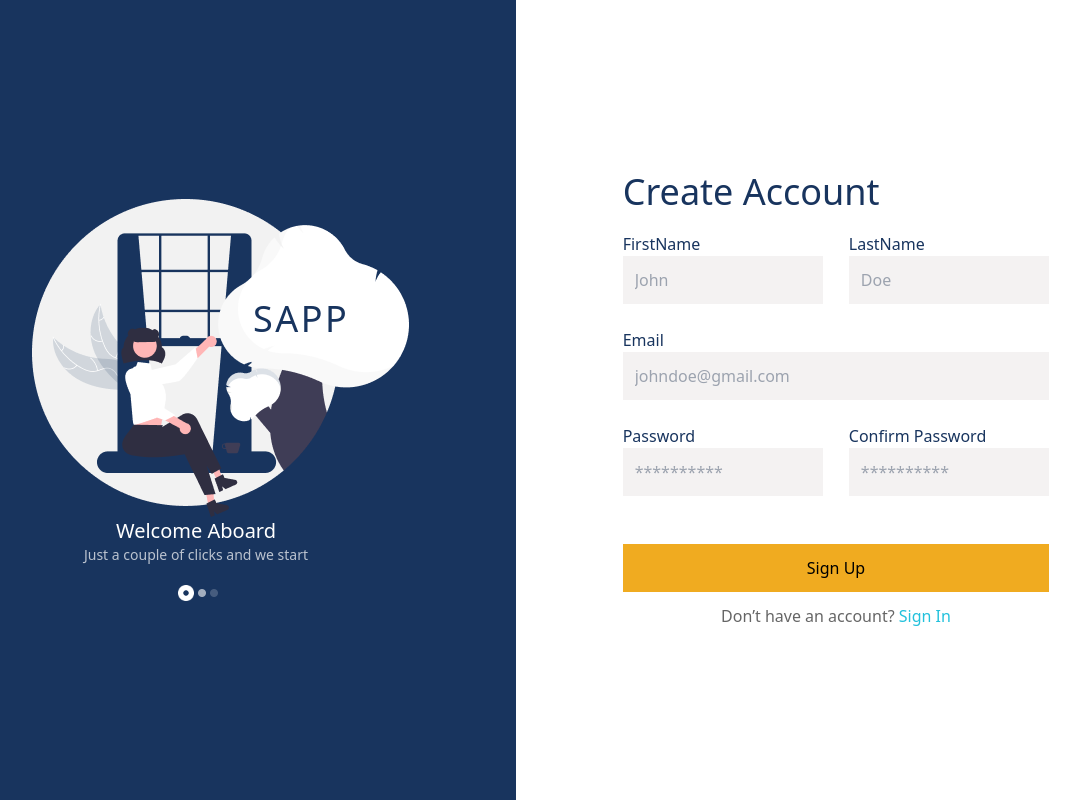
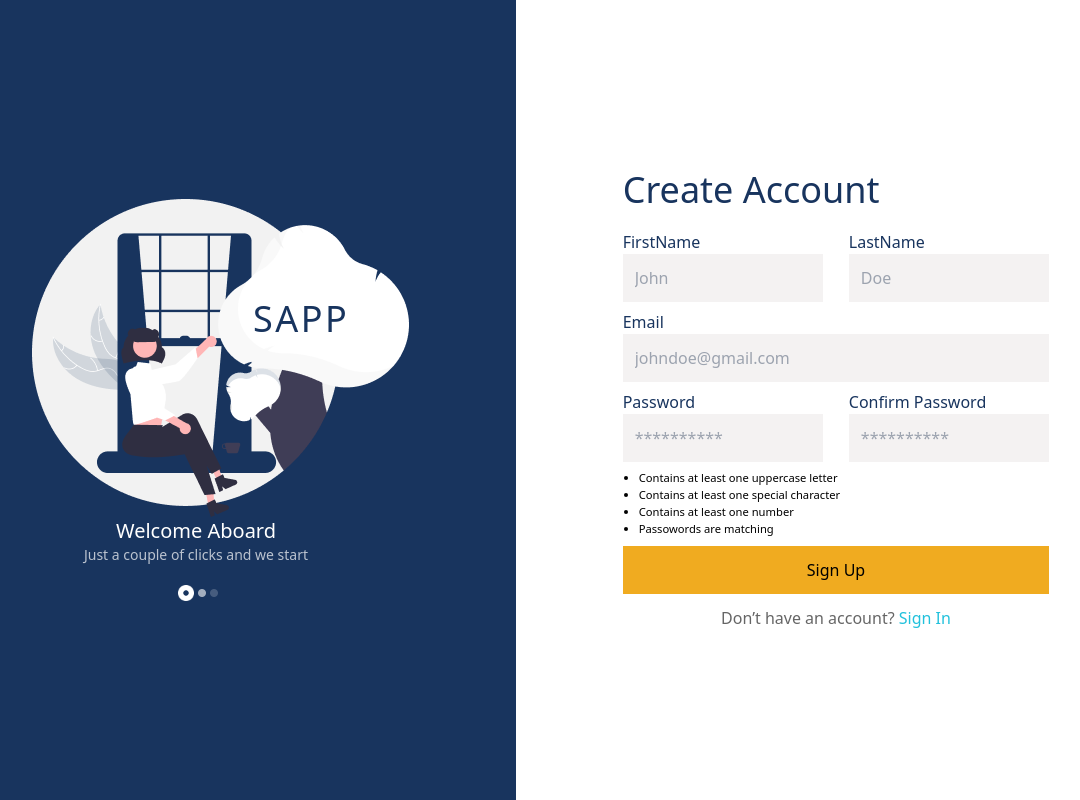
Before and after one commit to Bentike/nuxt-test-app, a Nuxt app: page /SignUp in a window 1280 px wide. Shown: the whole page, without its empty margins (124-1204 px from the left). Built offline with nearby package versions, Linux system fonts and the light colour scheme.

Commit message:
added list items

```diff
--- a/components/Register.vue
+++ b/components/Register.vue
@@ -13,7 +13,7 @@
              <div class="w-4/6 text-center m-auto">
                  <h1 class="text-4xl text-myBlue mb-5 place-self-start">Create Account</h1>
                  <form>
-                    <div class="flex w-full justify-between">
+                    <div class="flex w-full justify-between mb-2">
                         <div class="w-[47%]">
                             <label class="text-myBlue font-medium inline-block w-full text-start"> FirstName
                                 <input class="w-full p-3 bg-inputGray" type="text" placeholder="John">
@@ -24,11 +24,11 @@
                                 <input class="w-full p-3 bg-inputGray" type="text" placeholder="Doe">
                             </label>
                         </div>
-                    </div> <br>
-                    <label class="text-myBlue font-medium inline-block w-full text-start">Email <br/>
+                    </div>
+                    <label class="text-myBlue font-medium inline-block w-full text-start mb-2">Email <br/>
                         <input class="w-full p-3 bg-inputGray" type="email" placeholder="johndoe@gmail.com"/>
-                    </label> <br/><br/>
-                    <div class="flex w-full justify-between">
+                    </label>
+                    <div class="flex w-full justify-between mb-2">
                         <div class="w-[47%]">
                             <label class="text-myBlue font-medium inline-block w-full text-start"> Password
                                 <input class="w-full p-3 bg-inputGray" type="password" placeholder="**********">
@@ -39,7 +39,15 @@
                                 <input class="w-full p-3 bg-inputGray" type="passwrod" placeholder="**********">
                             </label>
                         </div>
-                    </div>   <br/><br/>
+                    </div>
+                    <div class="w-full text-start mb-2">
+                     <ul class="list-disc ml-4">
+                        <li class="text-[0.7rem] hover:text-listColor">Contains at least one uppercase letter</li>
+                        <li class="text-[0.7rem] hover:text-listColor">Contains at least one special character</li>
+                        <li class="text-[0.7rem] hover:text-listColor">Contains at least one number</li>
+                        <li class="text-[0.7rem] hover:text-listColor">Passowords are matching</li>
+                     </ul>
+                    </div>
                     <button class="w-full bg-btnYellow p-3 mb-3">Sign Up</button>
                     <p><span class="opacity-60">Don’t have an account?</span> <span class="text-lightBlue">Sign In</span></p>
                  </form>
--- a/tailwind.config.js
+++ b/tailwind.config.js
@@ -14,7 +14,8 @@ module.exports = {
        "white": "#fff",
        "lightBlue": "#22C1DC",
        "inputGray": "#F4F2F2",
-       "btnYellow": "#F0AB20"
+       "btnYellow": "#F0AB20",
+       "listColor": "#22C1DC"
     },
     letterSpacing: {
        wide: '2.5px',
```
